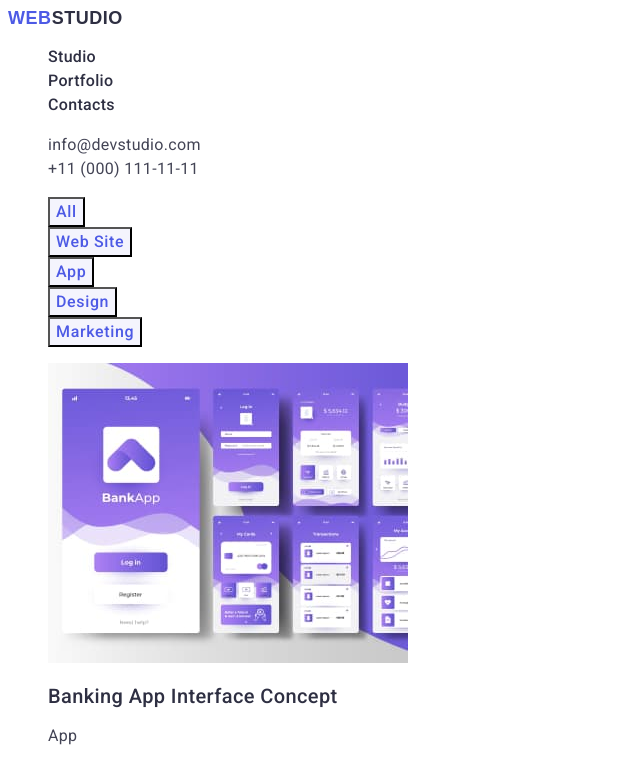
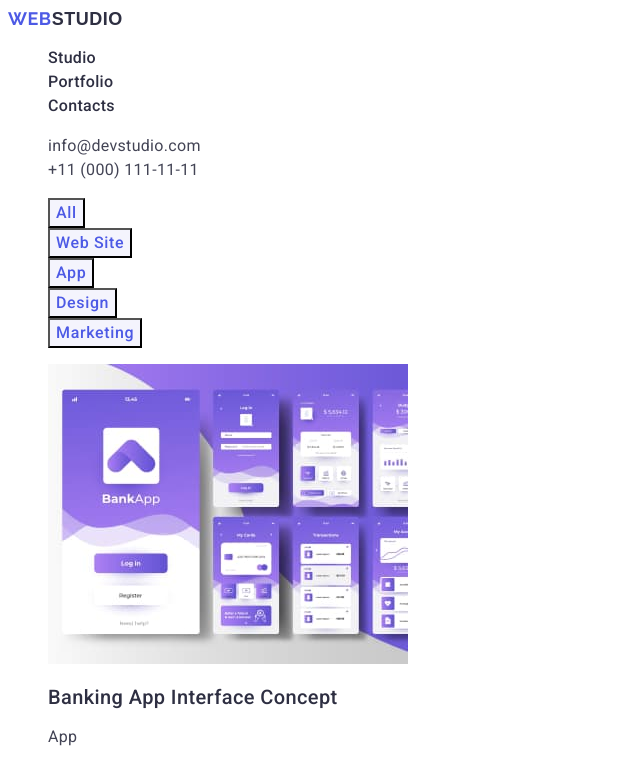
Before and after one commit to Victoriel21/goit-homework-02, a plain HTML site: page portfolio.html in a window 1280 px wide. Shown: the top 761 px of the page, without its empty margins (0-640 px from the left). Drawn offline with Linux system fonts and the light colour scheme.

Commit message:
Create css6

```diff
--- a/css/styles.css
+++ b/css/styles.css
@@ -39,7 +39,7 @@ header {
   background: var(--contrast-color);
 }
 .logo {
-  font-family: "Releway", sans-serif;
+  font-family: "Raleway", sans-serif;
   font-weight: 800;
   font-size: 18px;
   line-height: 1.17;
--- a/portfolio.html
+++ b/portfolio.html
@@ -17,7 +17,7 @@
 <body>
     <header>
         <nav>
-            <a class="link logo" href="./index.html">Web<span class="logo-part">Studio</span></a>
+            <a class="logo link" href="./index.html">Web<span class="logo-part">Studio</span></a>
             <ul class="list">
                 <li><a class="link menu-link" href="./index.html">Studio</a></li>
                 <li><a class="link menu-link" href="./portfolio.html">Portfolio</a></li>
@@ -109,7 +109,7 @@
         </section>
     </main>
     <footer class="footer">
-        <a class="link logo" href="./index.html">Web<span class="logo-part-footer">Studio</span></a>
+        <a class="logo link" href="./index.html">Web<span class="logo-part-footer">Studio</span></a>
         <p class="paragraph par-footer">Increase the flow of customers and sales for your business with digital
             marketing & growth solutions.</p>
     </footer>
```
Also changed, not shown: index.html (+2 -2 lines).
